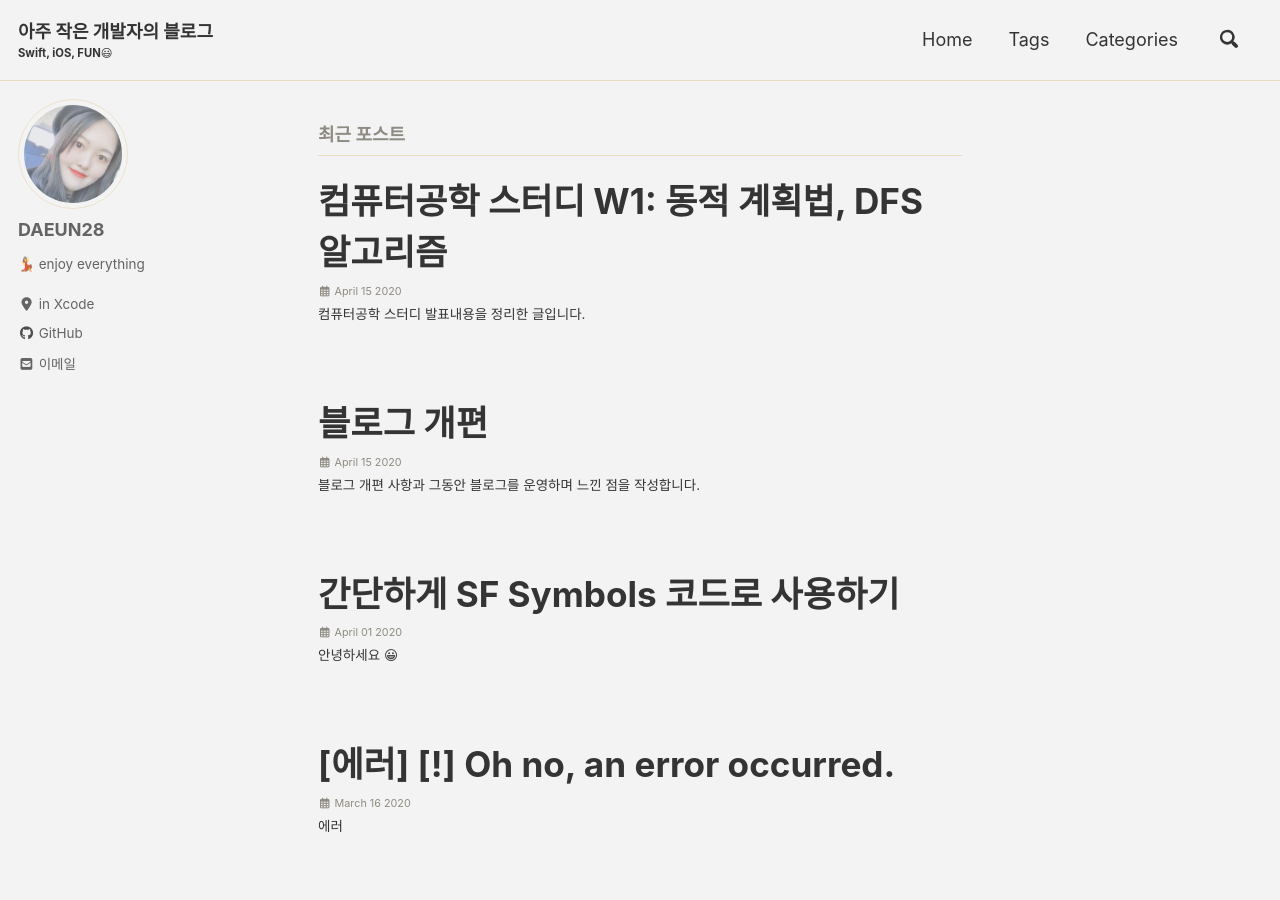
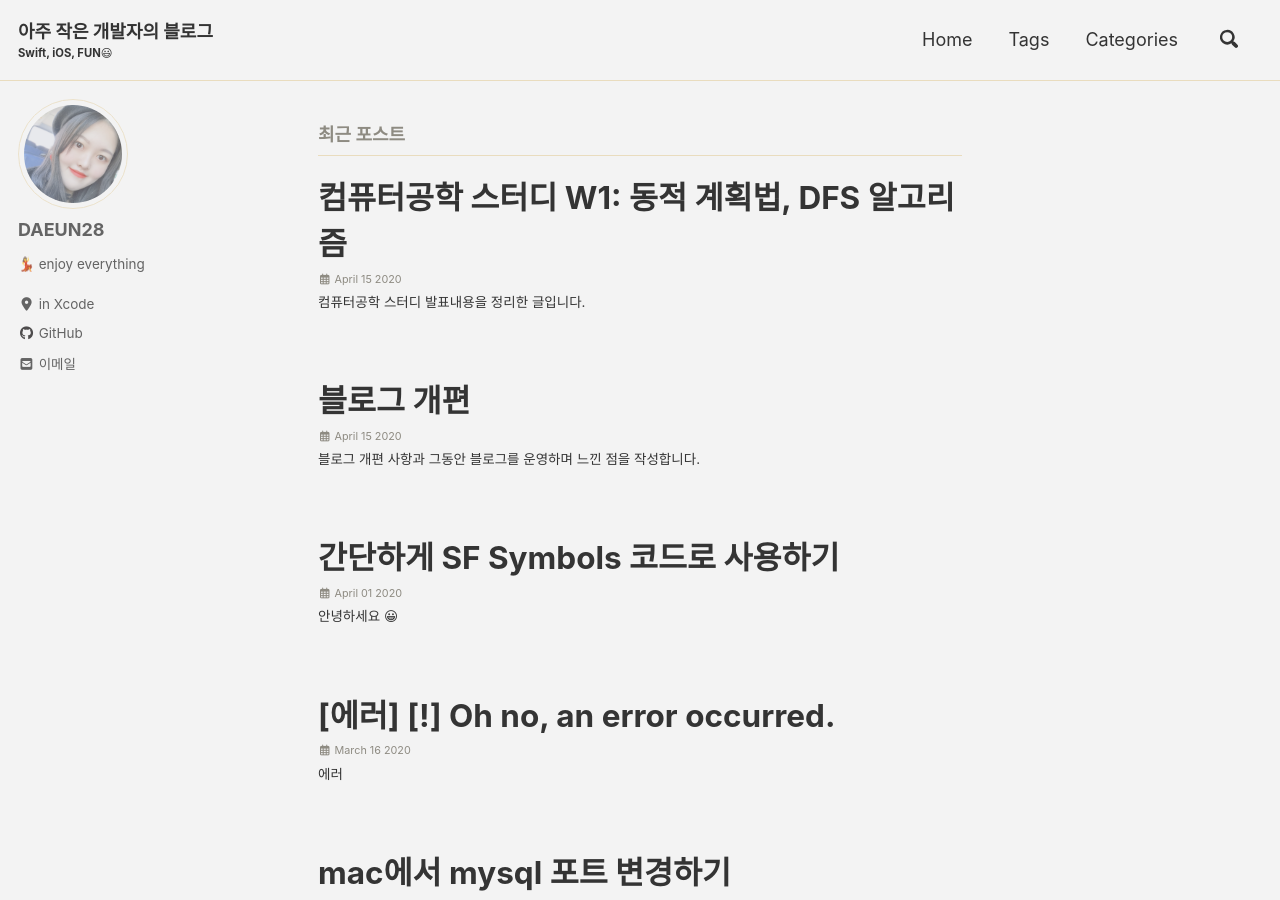
Before and after one commit to DAEUN28/DAEUN28.github.io, a Jekyll site: the page built from index.html, in a window 1280 px wide and 900 px high. Built offline with Jekyll 4.4.1, drawn with Linux system fonts in a browser that asks for light colours; cached includes are drawn as plain includes; nearby versions of some CDN libraries; the list of posts is cut into pages by our own code; comment, search, counter and statistics services are not loaded.

Commit message:
Update _variables.scss

```diff
--- a/_sass/minimal-mistakes/_variables.scss
+++ b/_sass/minimal-mistakes/_variables.scss
@@ -34,9 +34,9 @@
 $caption-font-family: $serif !default;
 
 /* type scale */
-$type-size-1 : 2.441em;  // ~39.056px
-$type-size-2 : 1.953em;  // ~31.248px
-$type-size-3 : 1.563em;  // ~25.008px
+$type-size-1 : 2em;  // ~39.056px
+$type-size-2 : 1.75em;  // ~31.248px
+$type-size-3 : 1.5em;  // ~25.008px
 $type-size-4 : 1.25em;   // ~20px
 $type-size-5 : 1em;      // ~16px
 $type-size-6 : 0.75em;   // ~12px
```
